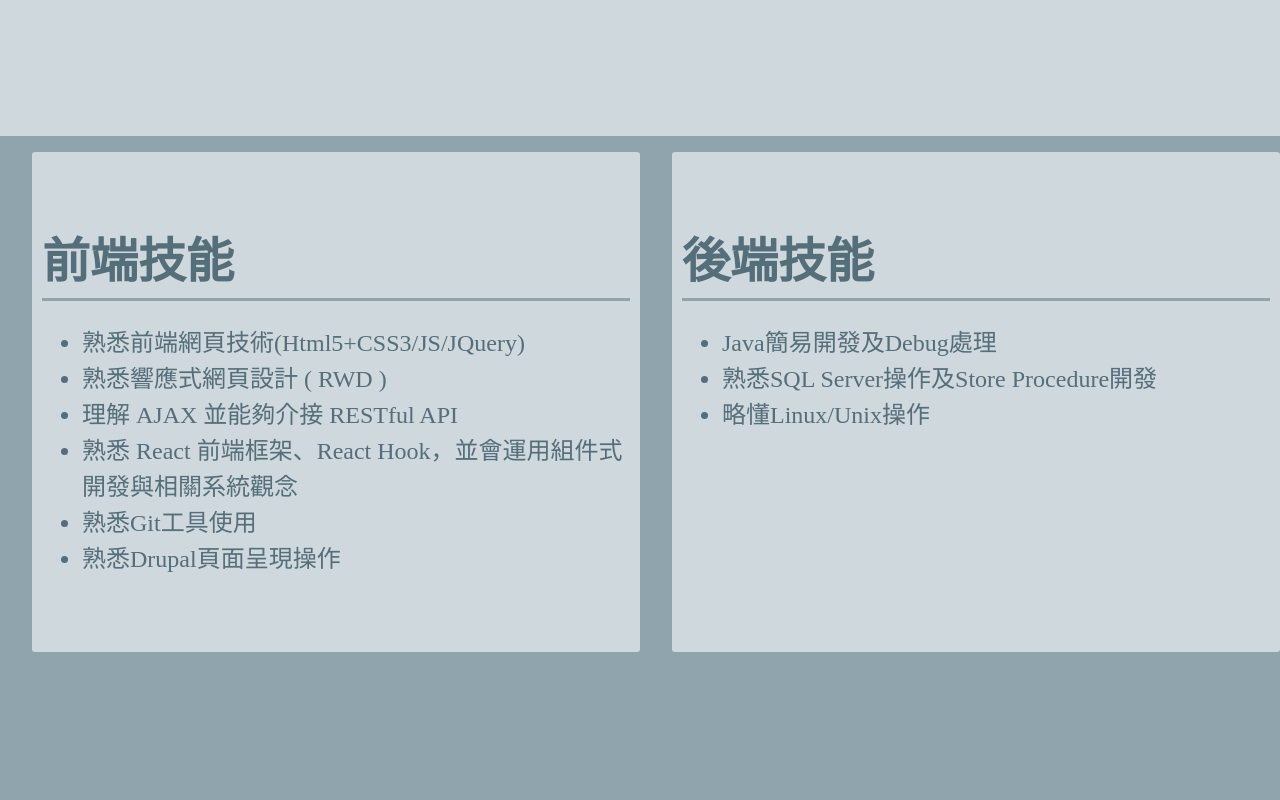
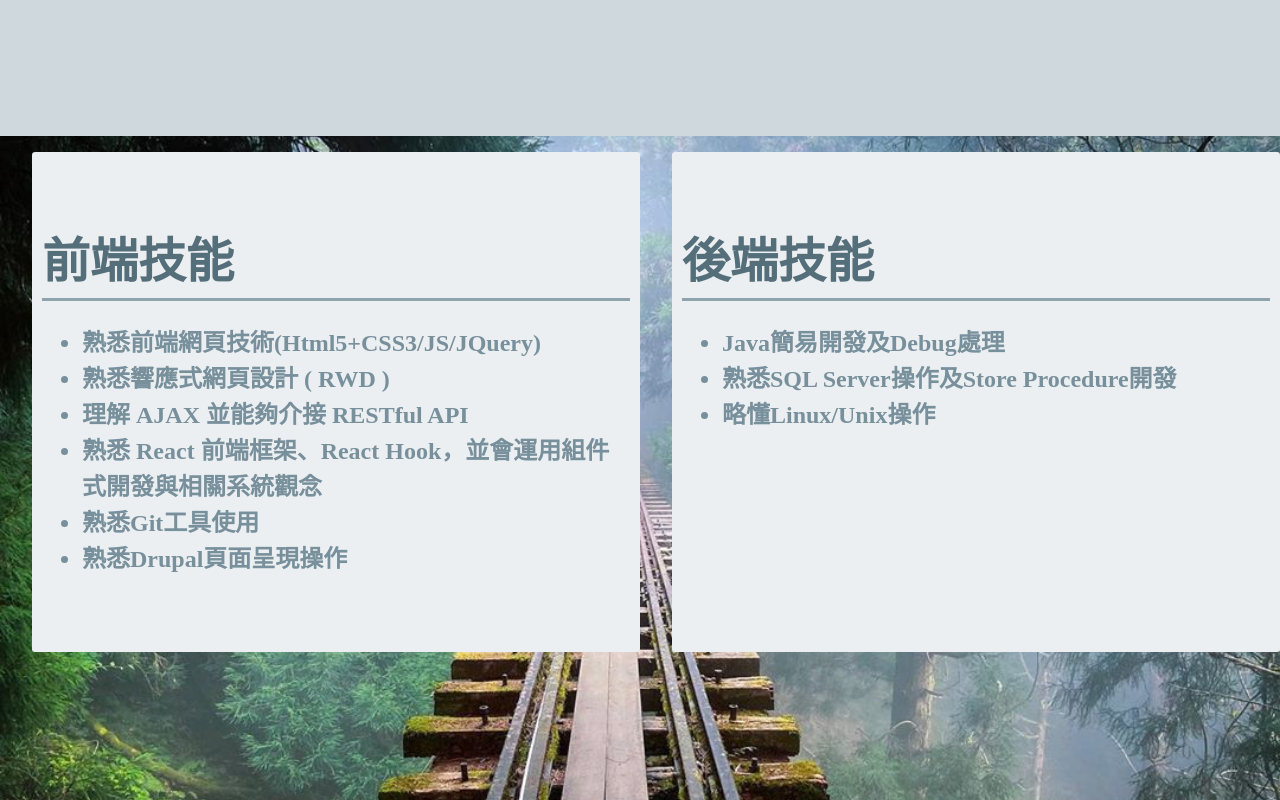
Before and after one commit to kurtzhou1/KurtWebSite_deploy, a React (Create React App) app: page / in a window 1280 px wide. Shown: the part 1520-2320 px from the top of the page. Built offline with nearby package versions, Linux system fonts and the light colour scheme.

Commit message:
[chg]styles

```diff
--- a/src/components/styles/index.scss
+++ b/src/components/styles/index.scss
@@ -119,14 +119,17 @@ header{
 
 .portfolio{
   @include page;
-  background-color: #90A4AE;
+  // background-color: #90A4AE;
+  background-image: url(../../img/Mountain.jpg);
+  background-size: cover;
+  background-position: center;
   width: 100%;
   .portfolioContainer{
     width: 100%;
     display: flex;
     flex-direction: column;
     >div{
-      background-color: #CFD8DC;
+      background-color: #ECEFF1;
       padding: 10px;
       border-radius: 0.2rem;
       color: #546E7A;
@@ -148,6 +151,8 @@ header{
     }
     .content{
       font-size: 1rem;
+      color: #78909C;
+      font-weight: bold;
       @include forDesktop(){
         font-size: 1.5rem;
       }
```
Also changed, not shown: src/img/Mountain.jpg (added).
